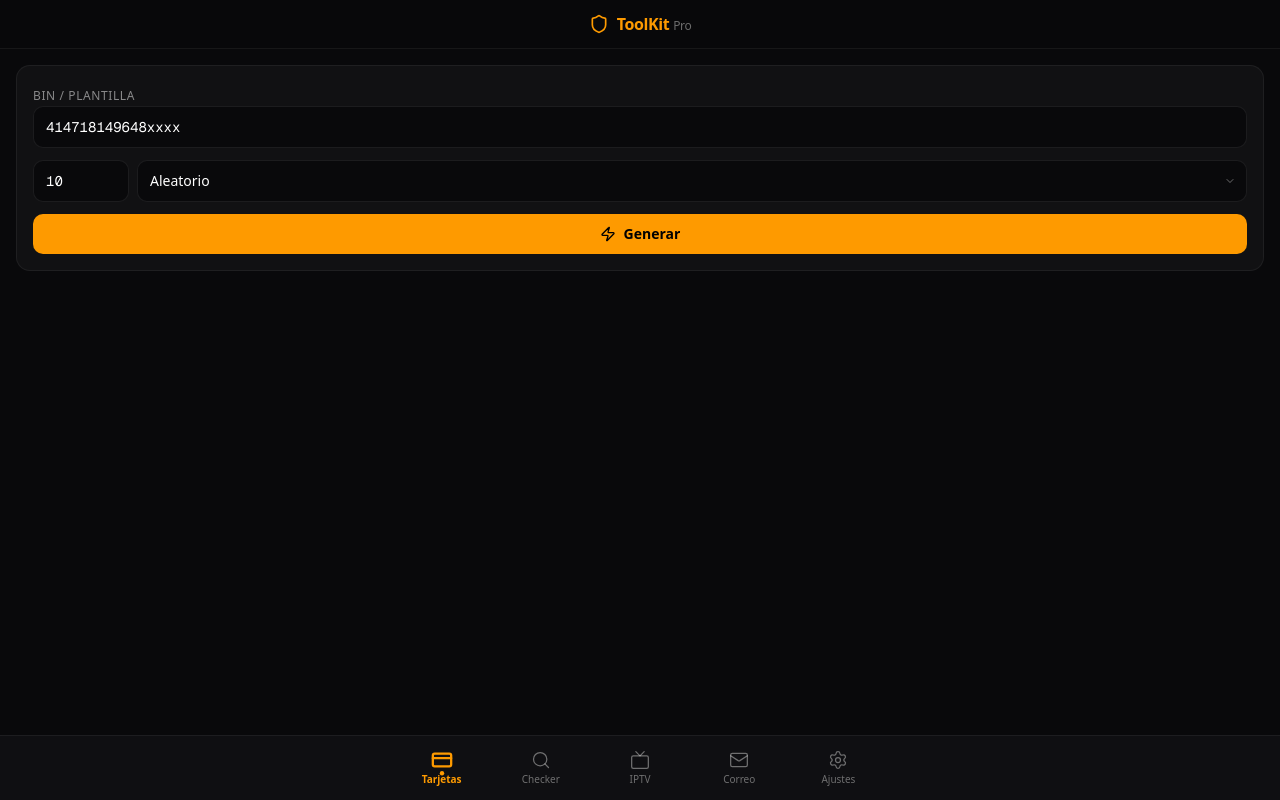
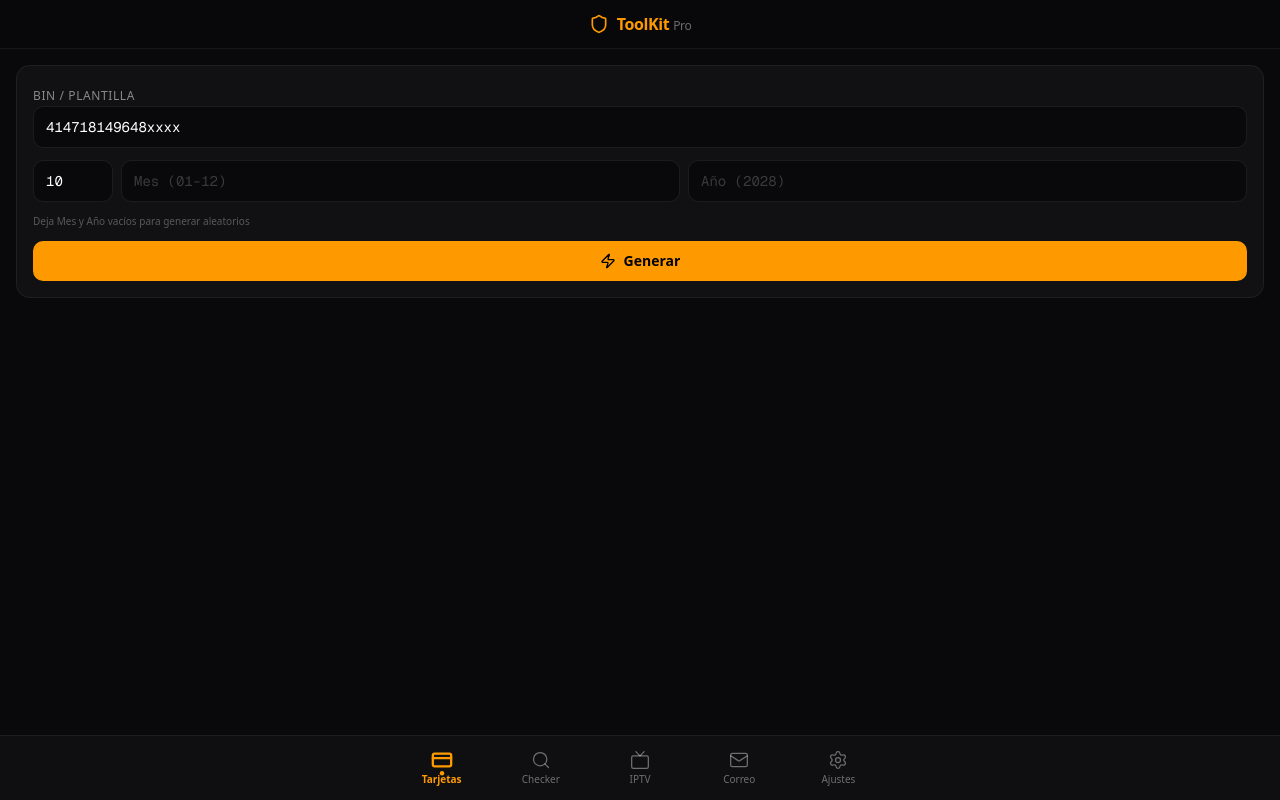
Before and after one commit to henryofc17/TookKit, a Next.js app: page / in a window 1280 px wide. Built offline with nearby package versions, Linux system fonts and the light colour scheme.

Commit message:
f9139b43-ad21-4930-ac81-3a48ce59270a

```diff
--- a/src/app/page.tsx
+++ b/src/app/page.tsx
@@ -73,7 +73,7 @@
   return (10 - (sum % 10)) % 10
 }
 
-function generateCardFromBin(bin: string, cardType: string): GeneratedCard {
+function generateCardFromBin(bin: string, cardType: string, customMonth?: string, customYear?: string): GeneratedCard {
   // Replace 'x' or 'X' with random digits
   let base = ''
   for (const ch of bin) {
@@ -100,9 +100,13 @@
   const checkDigit = luhnCheckDigit(base)
   const fullNumber = base + checkDigit.toString()
 
-  // Generate expiry
-  const month = String(Math.floor(Math.random() * 12) + 1).padStart(2, '0')
-  const year = (new Date().getFullYear() + Math.floor(Math.random() * 5) + 1).toString()
+  // Generate expiry — use custom values if provided, otherwise random
+  const month = customMonth && customMonth.trim() !== ''
+    ? customMonth.padStart(2, '0')
+    : String(Math.floor(Math.random() * 12) + 1).padStart(2, '0')
+  const year = customYear && customYear.trim() !== ''
+    ? customYear
+    : (new Date().getFullYear() + Math.floor(Math.random() * 5) + 1).toString()
 
   // Generate CVV
   const cvv = isAmex
@@ -222,7 +226,8 @@
 function CardsTab() {
   const [bin, setBin] = useState('414718149648xxxx')
   const [quantity, setQuantity] = useState('10')
-  const [cardType, setCardType] = useState('random')
+  const [customMonth, setCustomMonth] = useState('')
+  const [customYear, setCustomYear] = useState('')
   const [cards, setCards] = useState<GeneratedCard[]>([])
   const [copiedIdx, setCopiedIdx] = useState<number | null>(null)
   const [copiedAll, setCopiedAll] = useState(false)
@@ -233,14 +238,16 @@
       return
     }
     const qty = Math.min(Math.max(parseInt(quantity) || 1, 1), 100)
-    const type = cardType === 'random' ? detectCardType(bin) : cardType
+    const type = detectCardType(bin)
+    const m = customMonth.trim() || undefined
+    const y = customYear.trim() || undefined
     const generated: GeneratedCard[] = []
     for (let i = 0; i < qty; i++) {
-      generated.push(generateCardFromBin(bin.trim(), type))
+      generated.push(generateCardFromBin(bin.trim(), type, m, y))
     }
     setCards(generated)
     toast.success(`${qty} tarjeta${qty > 1 ? 's' : ''} generada${qty > 1 ? 's' : ''}`)
-  }, [bin, quantity, cardType])
+  }, [bin, quantity, customMonth, customYear])
 
   const copyCard = useCallback(async (card: GeneratedCard, idx: number) => {
     const text = `${card.number}|${card.month}|${card.year}|${card.cvv}`
@@ -279,20 +286,24 @@
             min="1"
             max="100"
             placeholder="Cantidad"
-            className="w-24 bg-[#09090b] border border-white/[0.08] rounded-lg px-3 py-2.5 text-sm text-white placeholder-white/20 focus:outline-none focus:border-amber-500/50 font-mono transition-colors"
+            className="w-20 bg-[#09090b] border border-white/[0.08] rounded-lg px-3 py-2.5 text-sm text-white placeholder-white/20 focus:outline-none focus:border-amber-500/50 font-mono transition-colors"
           />
-          <select
-            value={cardType}
-            onChange={(e) => setCardType(e.target.value)}
-            className="flex-1 bg-[#09090b] border border-white/[0.08] rounded-lg px-3 py-2.5 text-sm text-white focus:outline-none focus:border-amber-500/50 transition-colors"
-          >
-            <option value="random">Aleatorio</option>
-            <option value="visa">Visa</option>
-            <option value="mastercard">Mastercard</option>
-            <option value="amex">Amex</option>
-            <option value="discover">Discover</option>
-          </select>
+          <input
+            type="text"
+            value={customMonth}
+            onChange={(e) => setCustomMonth(e.target.value.replace(/\D/g, '').slice(0, 2))}
+            placeholder="Mes (01-12)"
+            className="flex-1 bg-[#09090b] border border-white/[0.08] rounded-lg px-3 py-2.5 text-sm text-white placeholder-white/20 focus:outline-none focus:border-amber-500/50 font-mono transition-colors"
+          />
+          <input
+            type="text"
+            value={customYear}
+            onChange={(e) => setCustomYear(e.target.value.replace(/\D/g, '').slice(0, 4))}
+            placeholder="Año (2028)"
+            className="flex-1 bg-[#09090b] border border-white/[0.08] rounded-lg px-3 py-2.5 text-sm text-white placeholder-white/20 focus:outline-none focus:border-amber-500/50 font-mono transition-colors"
+          />
         </div>
+        <p className="text-[10px] text-white/30">Deja Mes y Año vacíos para generar aleatorios</p>
         <button
           onClick={handleGenerate}
           className="w-full bg-amber-500 hover:bg-amber-400 text-black font-semibold rounded-lg py-2.5 text-sm transition-colors flex items-center justify-center gap-2"
```
Also changed, not shown: upload/Screenshot_20260510_203136_Chrome.jpg (added).
